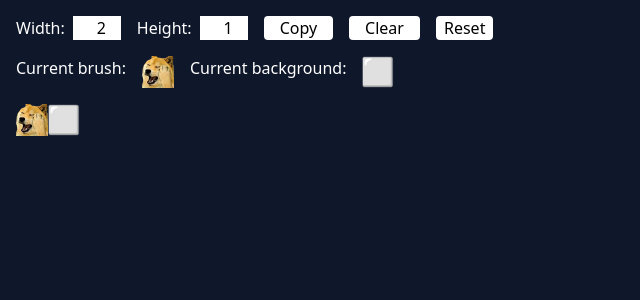
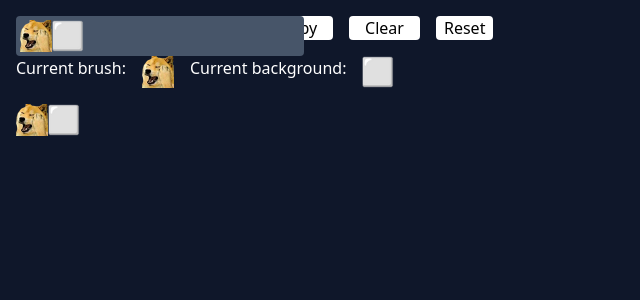
Before and after one commit to alexamy/slack-emoji-painter, a React (Vite) app: page / in a window 1280 px wide. Shown: the top 300 px of the page, without its empty margins (0-640 px from the left). Built offline with nearby package versions, Linux system fonts and the light colour scheme.

Commit message:
add menu

```diff
--- a/src/app/App.tsx
+++ b/src/app/App.tsx
@@ -17,6 +17,11 @@ export function App() {
 
 	return (
 		<div className='h-screen w-screen bg-slate-900 p-4'>
+			<div className='absolute flex w-72 flex-wrap rounded bg-slate-600 p-1'>
+				{Object.entries(images).map(([key, path]) => {
+					return <img src={path} width={32} height={32} />;
+				})}
+			</div>
 			<div>
 				<div className='mb-4 flex space-x-4'>
 					<SizeInputs width={field[0].length} height={field.length} />
```
